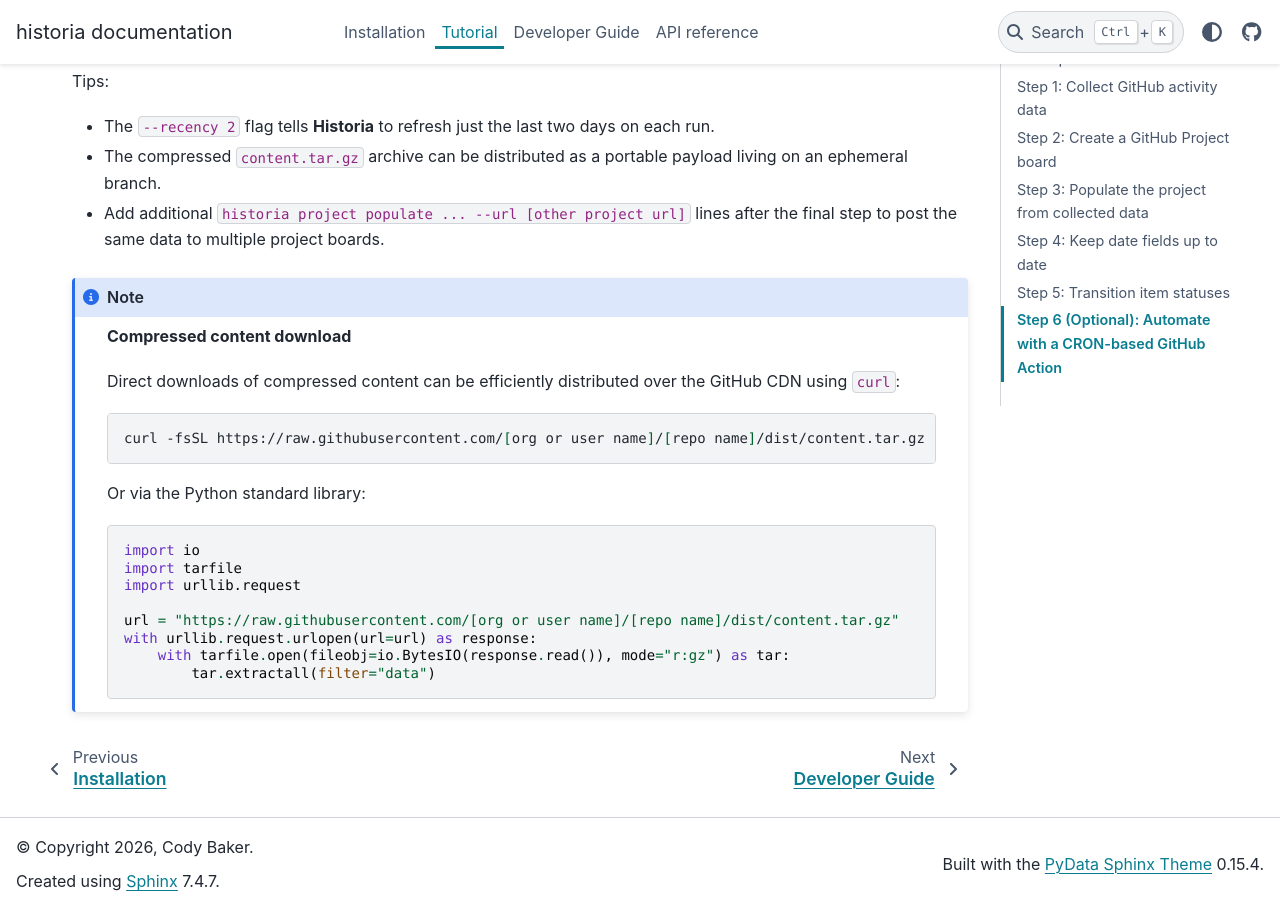
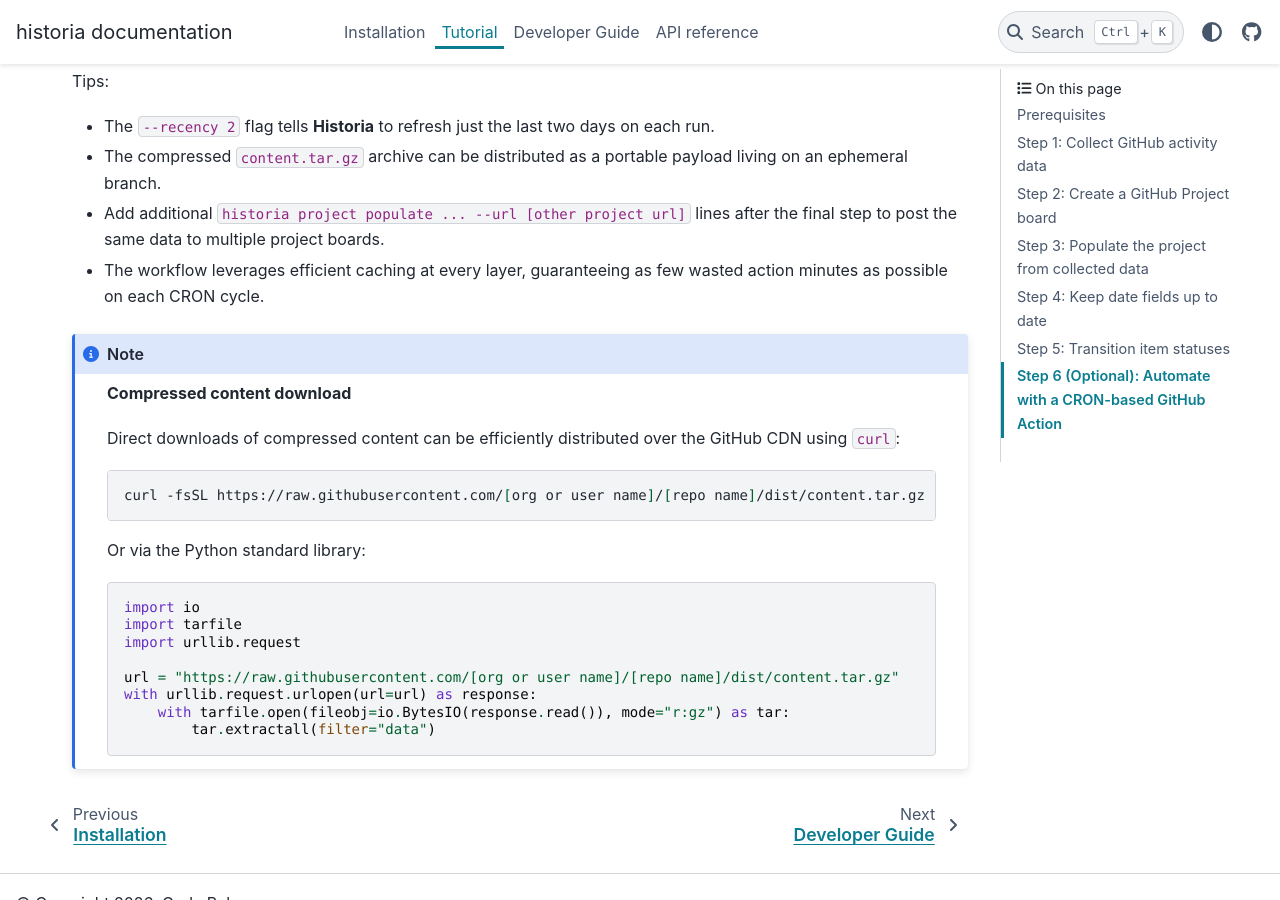
Before and after one commit to CodyCBakerPhD/historia, a Sphinx documentation site: the page built from docs/tutorial/index.md, in a window 1280 px wide and 900 px high, scrolled down 5330 px. Built offline with Sphinx 7.4.7 and the PyData theme 0.15.4, drawn with Linux system fonts in a browser that asks for light colours.

Commit message:
Update caching explanation in tutorial
Clarify caching efficiency in workflow description.

```diff
--- a/docs/tutorial/index.md
+++ b/docs/tutorial/index.md
@@ -300,6 +300,7 @@
 - The `--recency 2` flag tells **Historia** to refresh just the last two days on each run.
 - The compressed `content.tar.gz` archive can be distributed as a portable payload living on an ephemeral branch.
 - Add additional `historia project populate ... --url [other project url]` lines after the final step to post the same data to multiple project boards.
+- The workflow leverages efficient caching at every layer, guaranteeing as few wasted action minutes as possible on each CRON cycle.
 
 :::::{note}
 **Compressed content download**
```
